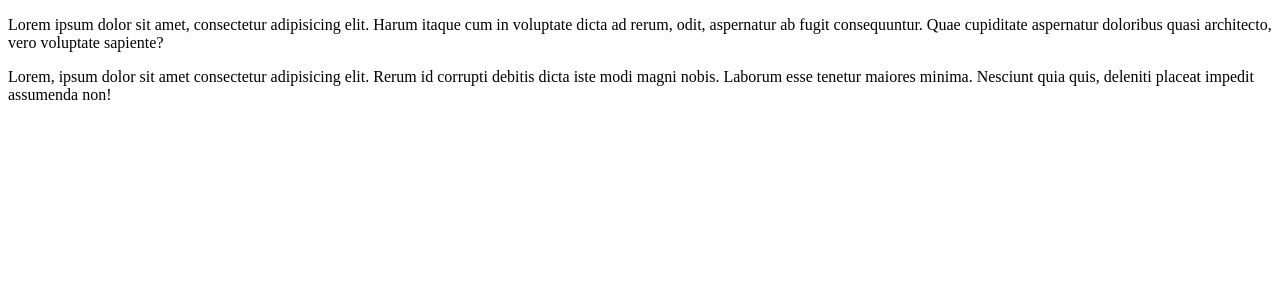
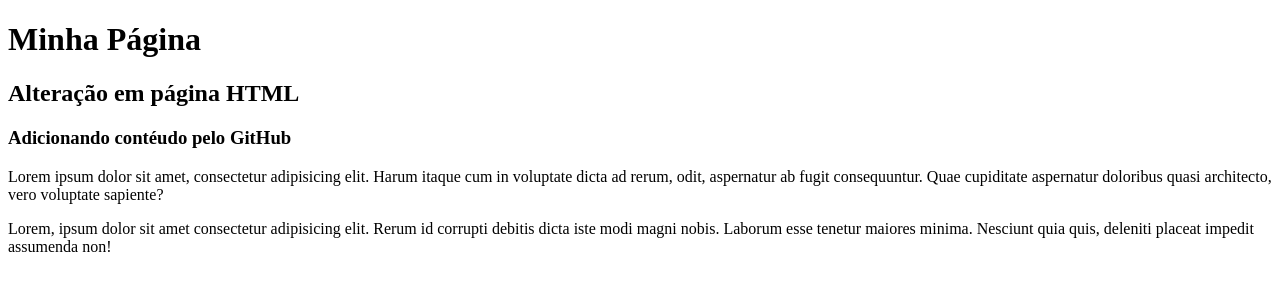
Before and after one commit to paulorabelo/gama-no-github, a plain HTML site: page index.html in a window 1280 px wide. Drawn offline with Linux system fonts and the light colour scheme.

Commit message:
Atualizado no GitHub

```diff
--- a/index.html
+++ b/index.html
@@ -7,6 +7,9 @@
     <title>gama-no-github</title>
 </head>
 <body>
+    <h1>Minha Página</h1>
+    <h2>Alteração em página HTML</h2>
+    <H3>Adicionando contéudo pelo GitHub</h3>
     <p>Lorem ipsum dolor sit amet, consectetur adipisicing elit. Harum itaque cum in voluptate dicta ad rerum, odit, aspernatur ab fugit consequuntur. Quae cupiditate aspernatur doloribus quasi architecto, vero voluptate sapiente?</p>
     <p>Lorem, ipsum dolor sit amet consectetur adipisicing elit. Rerum id corrupti debitis dicta iste modi magni nobis. Laborum esse tenetur maiores minima. Nesciunt quia quis, deleniti placeat impedit assumenda non!</p>
 </body>
```
